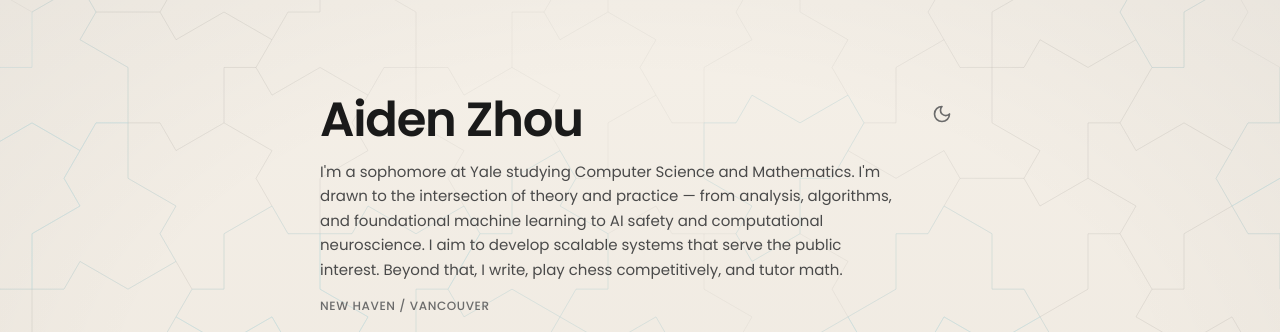
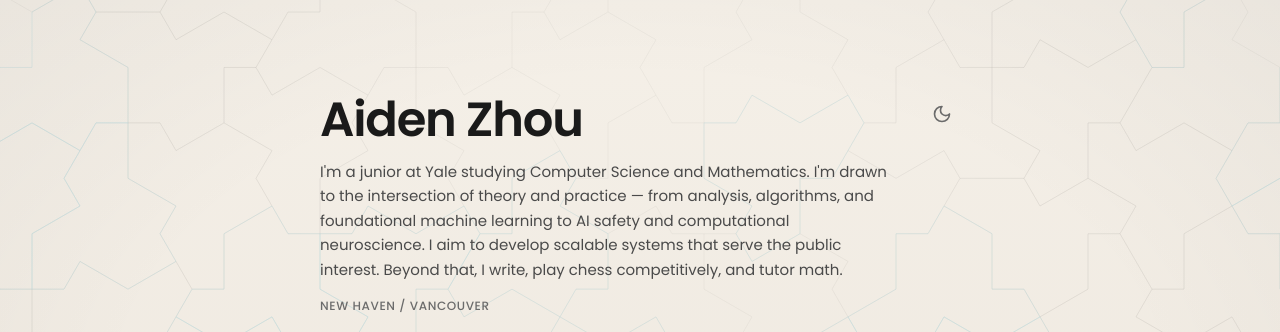
Before and after one commit to aidenzhou8/PersonalSite, a React (Vite) app: page / in a window 1280 px wide. Shown: the top 332 px of the page. Built offline with nearby package versions, Linux system fonts and the light colour scheme.

Commit message:
Update App.jsx

```diff
--- a/src/App.jsx
+++ b/src/App.jsx
@@ -440,7 +440,7 @@ export default function App() {
                   {profile.name}
                 </h1>
                 <p className="mt-4 max-w-xl text-[15px] leading-relaxed text-theme-text-muted">
-                  I'm a sophomore at Yale studying Computer Science and Mathematics. I'm drawn to the intersection of theory and practice — from analysis, algorithms, and foundational machine learning to AI safety and computational neuroscience. I aim to develop scalable systems that serve the public interest. Beyond that, I write, play chess competitively, and tutor math.
+                  I'm a junior at Yale studying Computer Science and Mathematics. I'm drawn to the intersection of theory and practice — from analysis, algorithms, and foundational machine learning to AI safety and computational neuroscience. I aim to develop scalable systems that serve the public interest. Beyond that, I write, play chess competitively, and tutor math.
                 </p>
                 <p className="mt-4 text-xs font-medium uppercase tracking-wider text-theme-text-dim">
                   {profile.location}
```
